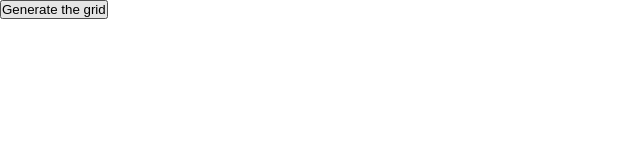
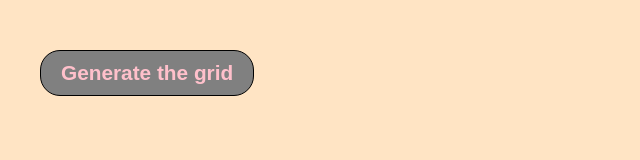
Before and after one commit to Failah/js-campominato-grid, a plain HTML site: page index.html in a window 1280 px wide. Shown: the whole page, without its empty margins (0-640 px from the left). Drawn offline with Linux system fonts and the light colour scheme.

Commit message:
Styled the document

```diff
--- a/css/style.css
+++ b/css/style.css
@@ -8,6 +8,7 @@
 
 body {
     font-family: sans-serif;
+    background-color: bisque;
 }
 
 
@@ -16,6 +17,7 @@ body {
 .container {
     max-width: 1200px;
     margin: 0 auto;
+    margin-top: 50px;
 }
 
 .row {
@@ -29,6 +31,16 @@ body {
 
 /* contents */
 
+#activation-button {
+    padding: 10px 20px;
+    background-color: grey;
+    color: pink;
+    font-weight: bold;
+    font-size: 1.3rem;
+    border-radius: 20px;
+    border: 1px solid black;
+}
+
 .even-cell {
     background-color: cornflowerblue;
 }
@@ -39,7 +51,7 @@ body {
 
 .grid-cell {
     width: calc(100% / 10);
-    height: 120px;
+    height: 118px;
     border: 2px solid black;
     display: flex;
     justify-content: center;
@@ -49,3 +61,13 @@ body {
 #grid div {
     user-select: none;
 }
+
+/* effects */
+
+#activation-button:hover {
+    cursor: pointer;
+}
+
+#activation-button:active {
+    transform: scale(0.95);
+}
--- a/index.html
+++ b/index.html
@@ -11,7 +11,7 @@
 </head>
 
 <body>
-    <div>
+    <div class="container">
         <button id="activation-button">
             Generate the grid
         </button>
```
